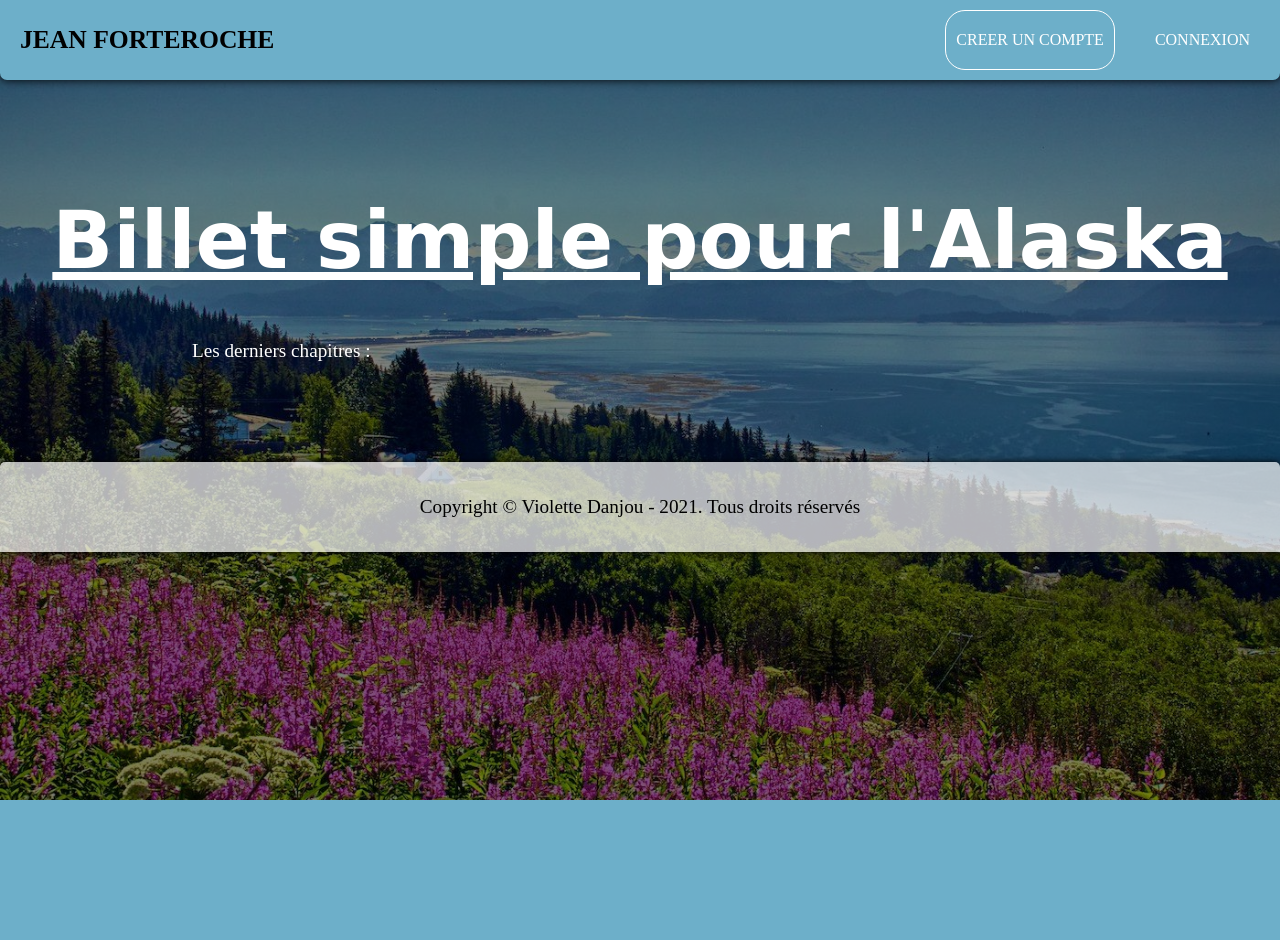
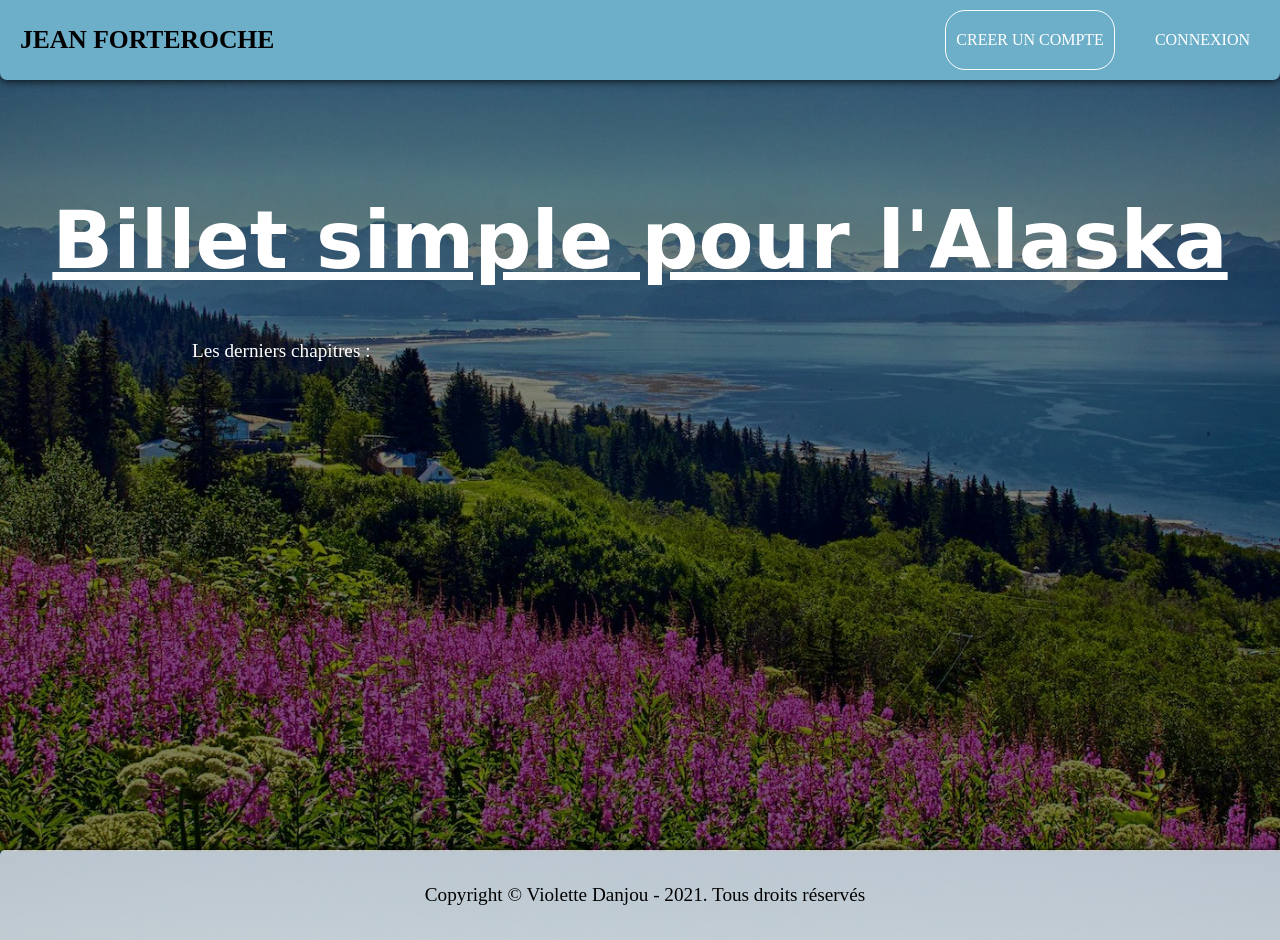
Before and after one commit to violettedanjou/Projet-4, a PHP site: page / in a window 1280 px wide. Before the commit the page ends 800 px from the top, so only its background shows below. Run offline with PHP 8.4, Linux system fonts and the light colour scheme; data that the repository does not hold is empty; some libraries are stand-ins or nearby versions; some web fonts are replaced.

Commit message:
Reglages position footer

```diff
--- a/public/commentaires.css
+++ b/public/commentaires.css
@@ -4,6 +4,7 @@
 /* Menu */
 body
 {
+    position: relative;
     margin: 0px;
     background-image: linear-gradient(rgba(0, 0, 0, 0.5), rgba(0, 0, 0, 0.5)),
                   url("http://localhost:8888/Test_TP/TP_commentaires/public/alaskabackground.jpg");
@@ -11,6 +12,8 @@ body
     background-attachment: fixed;
     background-size: cover;
     padding-top: 140px;
+
+    min-height: 100vh;
 }
 #forteroche a
 {
@@ -277,6 +280,9 @@ h2
 /* Footer */
 footer
 {
+    position: absolute;
+    bottom: 0px;
+    width: 100%;
     display: flex;
     justify-content: center;
     align-items: center;
--- a/view/postView.php
+++ b/view/postView.php
@@ -74,8 +74,8 @@
 	<?php
 	}
 	?>
-
-	<?php $content = ob_get_clean(); ?>
 </div>
 
+<?php $content = ob_get_clean(); ?>
+
 <?php require('view/template.php'); ?>
```
